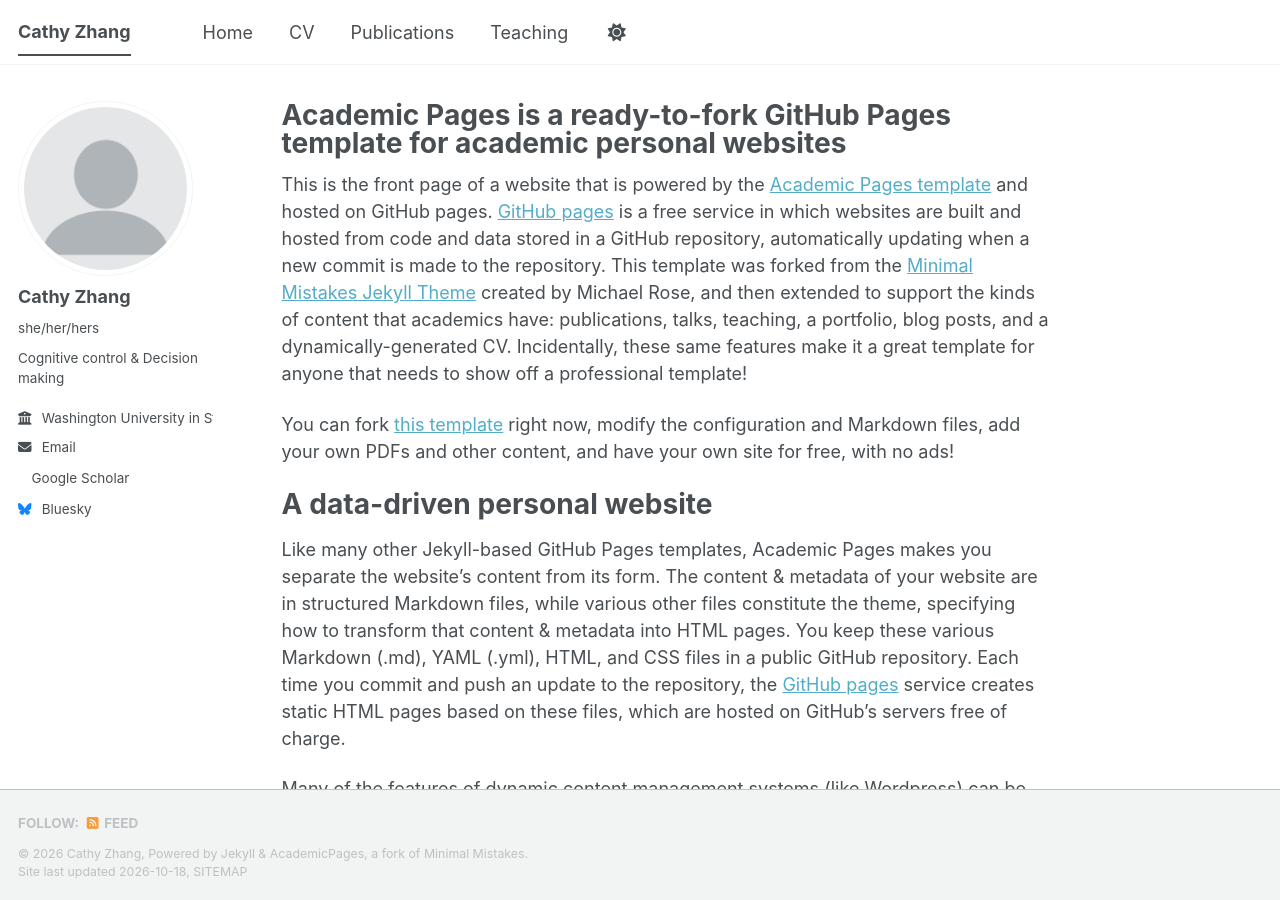
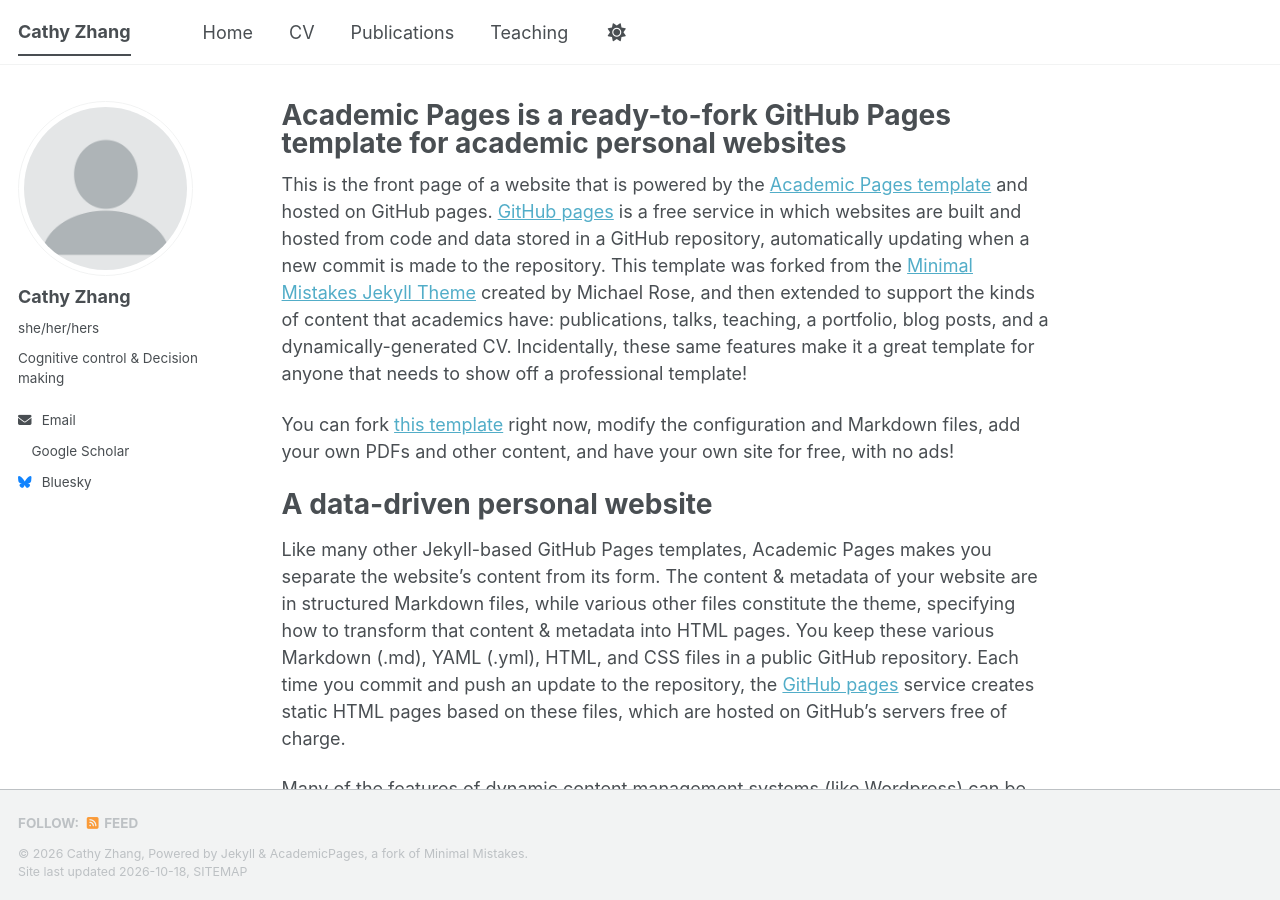
Before and after one commit to CathyZKQ/CathyZKQ.github.io, a Jekyll site: the page built from _pages/about.md, in a window 1280 px wide and 900 px high. Built offline with Jekyll 4.4.1, drawn with Linux system fonts in a browser that asks for light colours; a style sheet for code colours, icons or effects is not loaded.

Commit message:
Update _config.yml

```diff
--- a/_config.yml
+++ b/_config.yml
@@ -28,7 +28,7 @@ author:
   pronouns         : "she/her/hers"
   bio              : "Cognitive control & Decision making"
   #location         : "St Louis, MO"
-  employer         : "Washington University in St. Louis"
+  #employer         : "Washington University in St. Louis"
   uri              : # URL
   email            : "cathyz@wustl.edu"
 
```
